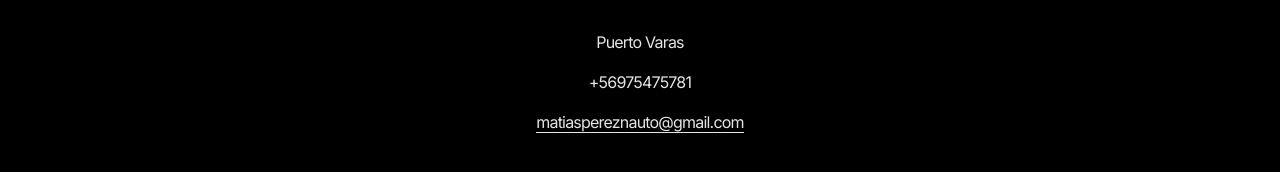
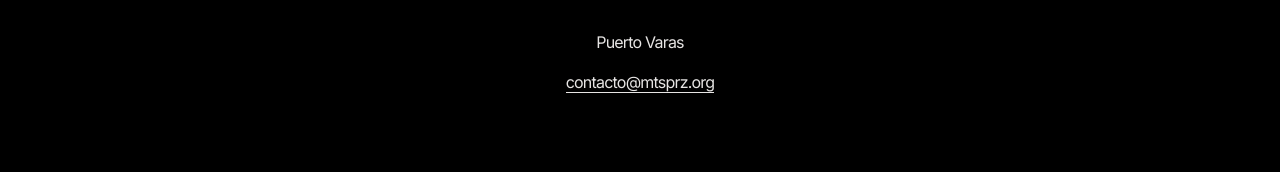
Before and after one commit to mtsprznto/portafolio-minimalist, a React (Vite) app: page / in a window 1280 px wide. Shown: the part 2238-2410 px from the top of the page. Built offline with nearby package versions, Linux system fonts and the light colour scheme; no server answers.

Commit message:
change email

```diff
--- a/src/components/Contact.jsx
+++ b/src/components/Contact.jsx
@@ -21,15 +21,6 @@ const Contact = () => {
         >
           {CONTACT.address}
         </motion.p>
-        <motion.p
-          whileInView={{ opacity: 1, x: 0 }}
-          initial={{ opacity: 0, x: -100 }}
-          transition={{ duration: 0.5 }}
-          className="my-4"
-          href={`tel:${CONTACT.phoneNo}`}
-        >
-          {CONTACT.phoneNo}
-        </motion.p>
         <motion.a
           whileInView={{ opacity: 1, x: 0 }}
           initial={{ opacity: 0, x: -100 }}
--- a/src/constants/index.js
+++ b/src/constants/index.js
@@ -125,6 +125,5 @@ export const EXPERIENCES = [
 
 export const CONTACT = {
   address: "Puerto Varas",
-  phoneNo: "+56975475781",
-  email: "matiaspereznauto@gmail.com",
+  email: "contacto@mtsprz.org",
 };
```
Also changed, not shown: 1 other file (tests, documents, lock files or other folders).
